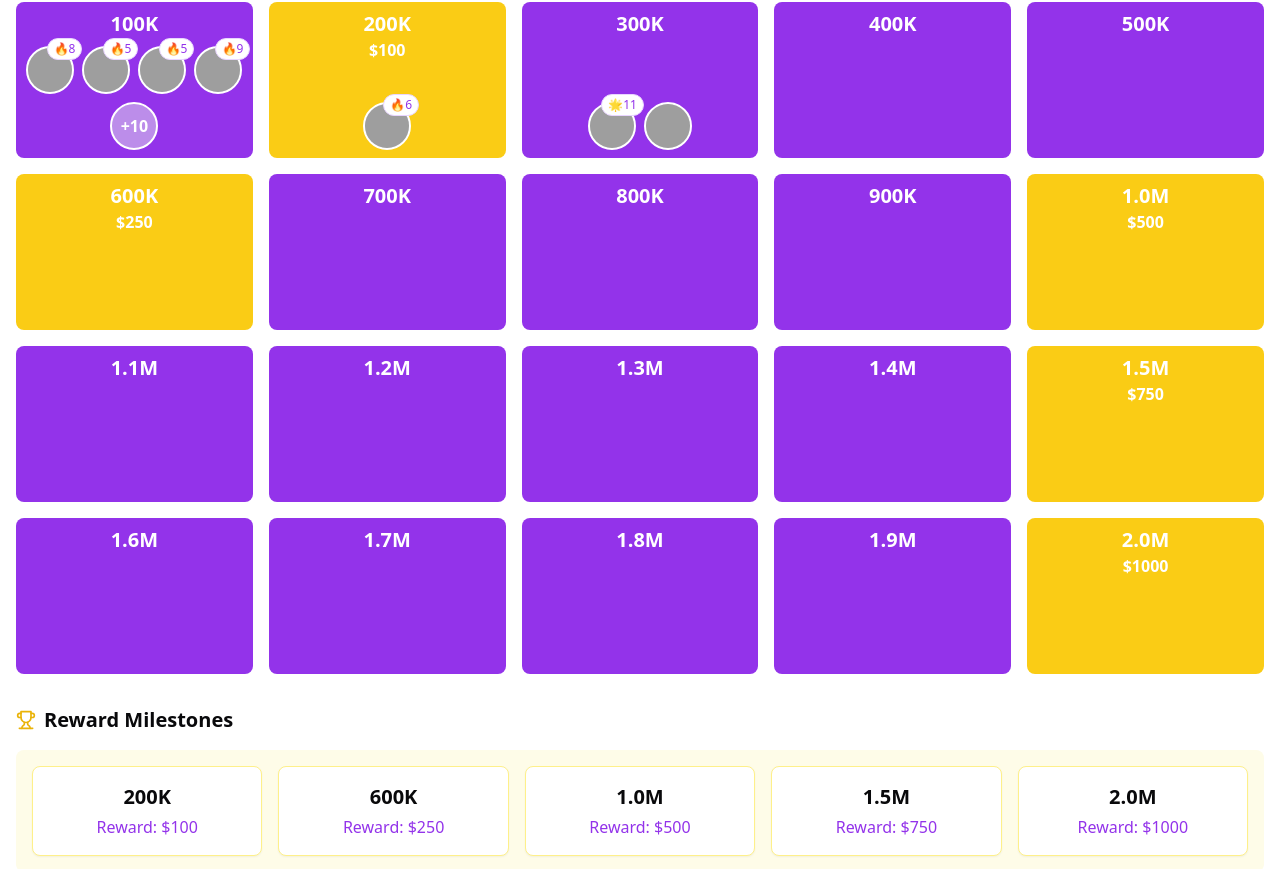
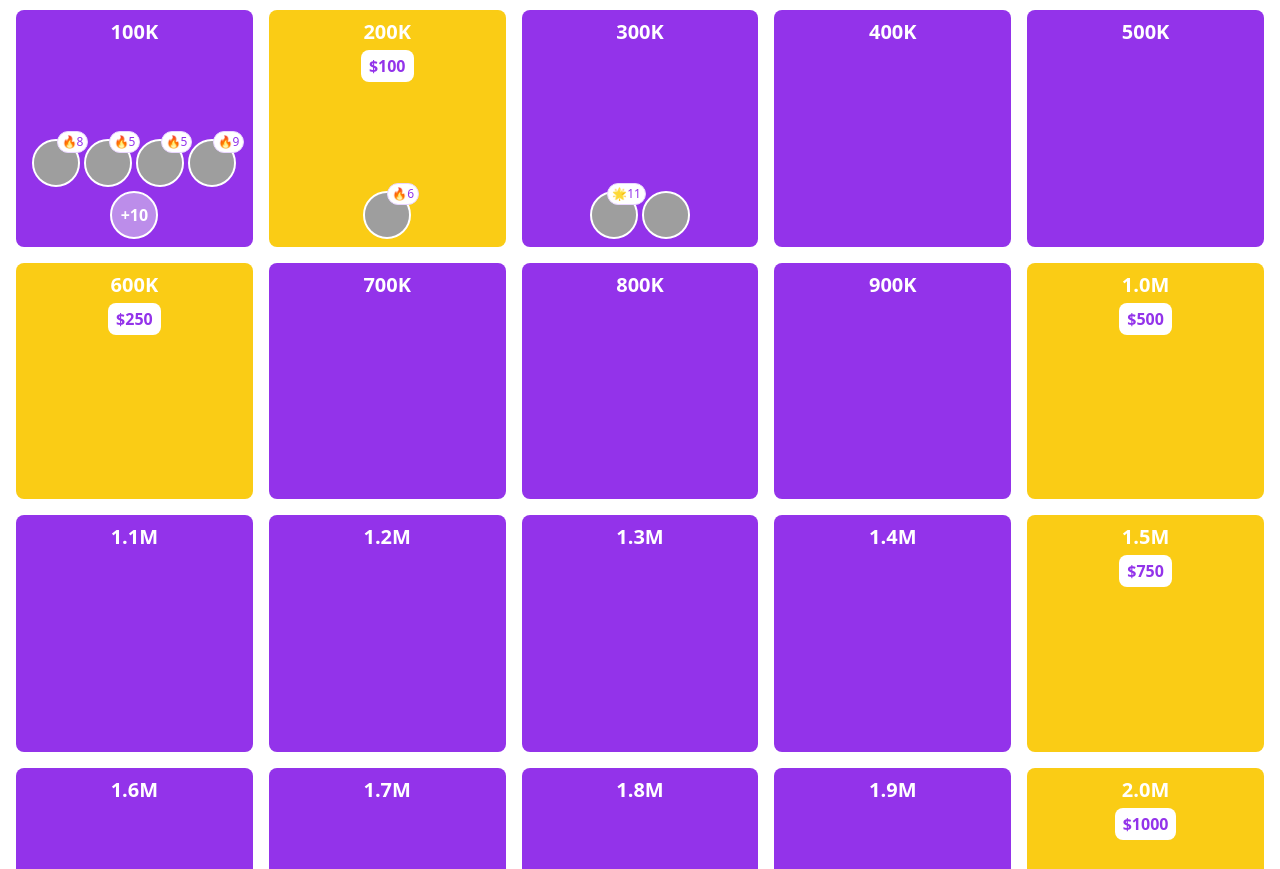
Before and after one commit to adamaboelmatty/viralvisions, a Next.js app: page /rankings in a window 1280 px wide. Shown: the part 151-1020 px from the top of the page. Built offline with nearby package versions, Linux system fonts and the light colour scheme; grey boxes are pictures that could not be loaded.

Commit message:
“Updated”

```diff
--- a/src/app/rankings/page.tsx
+++ b/src/app/rankings/page.tsx
@@ -209,60 +209,57 @@ export default function Rankings() {
 
   const renderMilestoneSquare = (milestone: Milestone, index: number) => {
     const usersAtMilestone = getUsersAtMilestone(index);
-    const maxDisplayAvatars = 4;
+    const maxDisplayAvatars = window.innerWidth < 768 ? 1 : 4;
     const remainingCount = usersAtMilestone.length - maxDisplayAvatars;
 
     return (
       <div
         key={index}
         onClick={() => setSelectedMilestone(index)}
-        className={`rounded-lg p-2 flex flex-col justify-between cursor-pointer hover:scale-105 transition-all duration-300 h-full ${
+        className={`aspect-square rounded-lg p-2 flex flex-col justify-between cursor-pointer hover:scale-105 transition-all duration-300 ${
           milestone.reward ? 'bg-yellow-400 hover:bg-yellow-300' : 'bg-purple-600 hover:bg-purple-500'
         } animate-fade-in relative`}
       >
         <div className="text-white text-center">
-          <div className="font-bold text-xl">{milestone.label}</div>
+          <div className="font-bold text-lg sm:text-xl">{milestone.label}</div>
           {milestone.reward && (
-            <div className="text-base font-semibold">${milestone.rewardAmount}</div>
+            <div className="bg-white rounded-lg py-1 px-2 mx-auto w-fit mt-1">
+              <div className="text-purple-600 font-semibold text-sm sm:text-base">
+                ${milestone.rewardAmount}
+              </div>
+            </div>
           )}
         </div>
 
-        <div className="flex flex-wrap gap-2 justify-center items-center mt-2">
-        {usersAtMilestone.slice(0, maxDisplayAvatars).map((user) => {
-  const streakBadge = getStreakBadge(user.validDays);
-  return (
+        <div className="flex flex-wrap gap-1 justify-center items-center">
+          {usersAtMilestone.slice(0, maxDisplayAvatars).map((user) => (
             <div key={user.id} className="relative group">
               <div className="relative">
-        <div className="h-12 w-12 rounded-full overflow-hidden bg-gray-200 flex items-center justify-center border-2 border-white">
+                <div className="h-8 w-8 sm:h-12 sm:w-12 rounded-full overflow-hidden bg-gray-200 flex items-center justify-center border-2 border-white">
                   <img
                     src={user.avatarUrl}
                     alt={user.username}
                     className="w-full h-full object-cover"
                   />
                 </div>
-        {streakBadge && (
-          <div
-            className="absolute -top-2 -right-2 text-xs px-1.5 py-0.5 bg-white text-purple-600 rounded-full border border-purple-200"
-          >
-            {streakBadge}
+                {getStreakBadge(user.validDays) && (
+                  <div className="absolute -top-1 -right-1 sm:-top-2 sm:-right-2 text-[10px] sm:text-xs px-1 py-0.5 bg-white text-purple-600 rounded-full border border-purple-200">
+                    {getStreakBadge(user.validDays)}
                   </div>
                 )}
               </div>
-      {/* Simple Tooltip */}
-      <div className="absolute bottom-full left-1/2 transform -translate-x-1/2 mb-2 w-44 bg-black/90 text-white text-xs rounded-lg opacity-0 invisible group-hover:opacity-100 group-hover:visible transition-all duration-200 z-50 p-2 pointer-events-none">
+              <div className="absolute bottom-full left-1/2 transform -translate-x-1/2 mb-2 w-36 sm:w-44 bg-black/90 text-white text-xs rounded-lg opacity-0 invisible group-hover:opacity-100 group-hover:visible transition-all duration-200 z-50 p-2">
                 <p className="font-bold">@{user.username}</p>
                 <p>Diamonds: {user.diamondCount.toLocaleString()}</p>
                 <p>Active Days: {user.validDays}</p>
-        {/* Added triangle */}
                 <div className="absolute -bottom-1 left-1/2 transform -translate-x-1/2 w-2 h-2 bg-black/90 rotate-45"></div>
               </div>
             </div>
-  );
-})}
+          ))}
 
           {remainingCount > 0 && (
-            <div className="h-12 w-12 rounded-full bg-gray-200 bg-opacity-50 flex items-center justify-center border-2 border-white text-white">
-              <span className="text-base font-semibold">+{remainingCount}</span>
+            <div className="h-8 w-8 sm:h-12 sm:w-12 rounded-full bg-gray-200 bg-opacity-50 flex items-center justify-center border-2 border-white text-white">
+              <span className="text-xs sm:text-base font-semibold">+{remainingCount}</span>
             </div>
           )}
         </div>
@@ -271,17 +268,17 @@ export default function Rankings() {
   };
 
   return (
-    <div className="container mx-auto px-4 py-8 min-h-screen flex flex-col">
+    <div className="container mx-auto px-4 py-4 sm:py-8 min-h-screen flex flex-col">
       {/* Days Legend */}
-      <div className="flex justify-end mb-4">
-        <div className="flex gap-2 text-sm">
-          <div className="bg-white rounded-full px-3 py-1 border border-gray-200 shadow-sm">
+      <div className="flex justify-end mb-4 overflow-x-auto pb-2">
+        <div className="flex gap-2 text-xs sm:text-sm whitespace-nowrap">
+          <div className="bg-white rounded-full px-2 sm:px-3 py-1 border border-gray-200 shadow-sm">
             <span>🔥 3+ Days</span>
           </div>
-          <div className="bg-white rounded-full px-3 py-1 border border-gray-200 shadow-sm">
+          <div className="bg-white rounded-full px-2 sm:px-3 py-1 border border-gray-200 shadow-sm">
             <span>⭐ 10+ Days</span>
           </div>
-          <div className="bg-white rounded-full px-3 py-1 border border-gray-200 shadow-sm">
+          <div className="bg-white rounded-full px-2 sm:px-3 py-1 border border-gray-200 shadow-sm">
             <span>👑 30+ Days</span>
           </div>
         </div>
@@ -289,34 +286,28 @@ export default function Rankings() {
 
       {/* Main Grid */}
       <div className="flex-1">
-        <div className="grid grid-rows-4 gap-4">
-          {[0, 1, 2, 3].map((row) => (
-            <div key={row} className="grid grid-cols-5 gap-4">
-              {allMilestones
-                .slice(row * 5, (row + 1) * 5)
-                .map((milestone, index) => renderMilestoneSquare(milestone, row * 5 + index))}
-            </div>
-          ))}
+        <div className="grid grid-cols-2 md:grid-cols-3 lg:grid-cols-5 gap-2 sm:gap-4">
+          {allMilestones.map((milestone, index) => renderMilestoneSquare(milestone, index))}
         </div>
       </div>
 
       {/* Reward Milestones */}
-      <div className="mt-8 mb-8">
+      <div className="mt-4 sm:mt-8">
         <div className="flex items-center gap-2 mb-4">
           <Trophy className="h-5 w-5 text-yellow-500" />
-          <h2 className="text-xl font-bold">Reward Milestones</h2>
+          <h2 className="text-lg sm:text-xl font-bold">Reward Milestones</h2>
         </div>
-        <div className="grid grid-cols-5 gap-4 bg-yellow-50 p-4 rounded-lg">
+        <div className="grid grid-cols-2 sm:grid-cols-3 md:grid-cols-5 gap-2 sm:gap-4 bg-yellow-50 p-2 sm:p-4 rounded-lg">
           {allMilestones
             .filter(m => m.reward)
             .map((milestone, index) => (
               <div
                 key={index}
-                className="bg-white p-4 rounded-lg text-center shadow-sm border border-yellow-200"
+                className="bg-white p-2 sm:p-4 rounded-lg text-center shadow-sm border border-yellow-200"
               >
-                <div className="font-bold text-xl mb-1">{milestone.label}</div>
-                <div className="text-purple-600">
-                  Reward: ${milestone.rewardAmount}
+                <div className="font-bold text-base sm:text-xl mb-1">{milestone.label}</div>
+                <div className="text-purple-600 text-sm sm:text-base">
+                  ${milestone.rewardAmount}
                 </div>
               </div>
             ))}
@@ -324,13 +315,13 @@ export default function Rankings() {
       </div>
 
       {/* Important Notes and Legend Section */}
-      <div className="bg-white rounded-lg shadow-sm p-6 mt-4">
+      <div className="bg-white rounded-lg shadow-sm p-4 sm:p-6 mt-4">
         <div className="flex items-start gap-3">
           <Info className="w-5 h-5 mt-1 text-gray-600 flex-shrink-0" />
-          <div className="space-y-6">
+          <div className="space-y-4 sm:space-y-6">
             <div>
-              <h2 className="text-xl font-semibold mb-3">Important Notes:</h2>
-              <ul className="space-y-2 text-gray-700">
+              <h2 className="text-lg sm:text-xl font-semibold mb-2 sm:mb-3">Important Notes:</h2>
+              <ul className="space-y-1 sm:space-y-2 text-sm sm:text-base text-gray-700">
                 <li>• Rewards reset monthly and are not stackable</li>
                 <li>• Diamond counts must be achieved within a single calendar month</li>
                 <li>• Each milestone must be verified by our team</li>
@@ -338,14 +329,14 @@ export default function Rankings() {
               </ul>
             </div>
 
-            <div className="flex gap-6 pt-2 border-t">
+            <div className="flex flex-col sm:flex-row gap-2 sm:gap-6 pt-2 border-t">
               <div className="flex items-center gap-2">
                 <span className="w-4 h-4 rounded-full bg-yellow-400"></span>
-                <span>Reward Milestone</span>
+                <span className="text-sm sm:text-base">Reward Milestone</span>
               </div>
               <div className="flex items-center gap-2">
                 <span className="w-4 h-4 rounded-full bg-purple-600"></span>
-                <span>Progress Milestone</span>
+                <span className="text-sm sm:text-base">Progress Milestone</span>
               </div>
             </div>
           </div>
```
Lines whose indentation alone changed are shown as unchanged.
